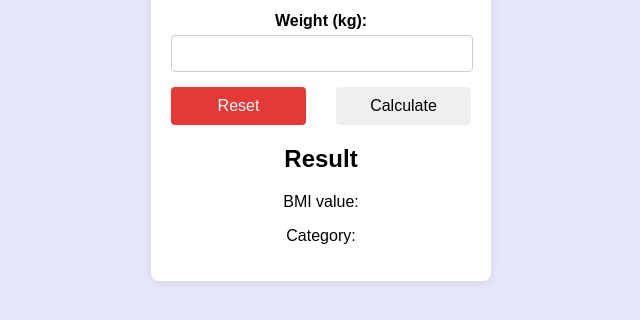
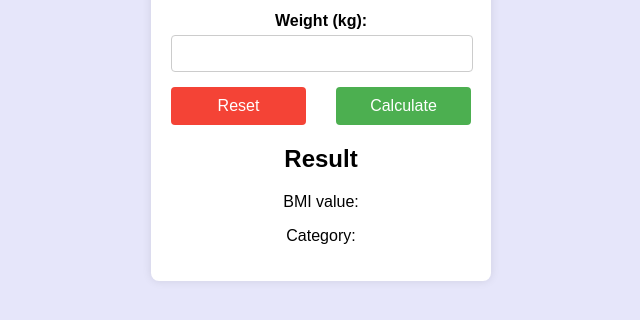
Before and after one commit to HaseebAhmed6/bmi-calculator, a plain HTML site: page index.html in a window 1280 px wide. In both pictures the pointer is over the button "Reset". Shown: the part 340-660 px from the top of the page, without its empty margins (319-959 px from the left). Drawn offline with Linux system fonts and the light colour scheme.

Commit message:
feat: style calculate button

```diff
--- a/styles.css
+++ b/styles.css
@@ -61,5 +61,14 @@
   }
 
   #reset-btn:hover {
-    background-color: #e53935;
+    background-color: #f44336;
   }
+
+  #calculate-btn {
+    background-color: #4caf50;
+    color: white;
+  }
+
+  #calculate-btn:hover {
+    background-color: #4caf50;
+  }
```
